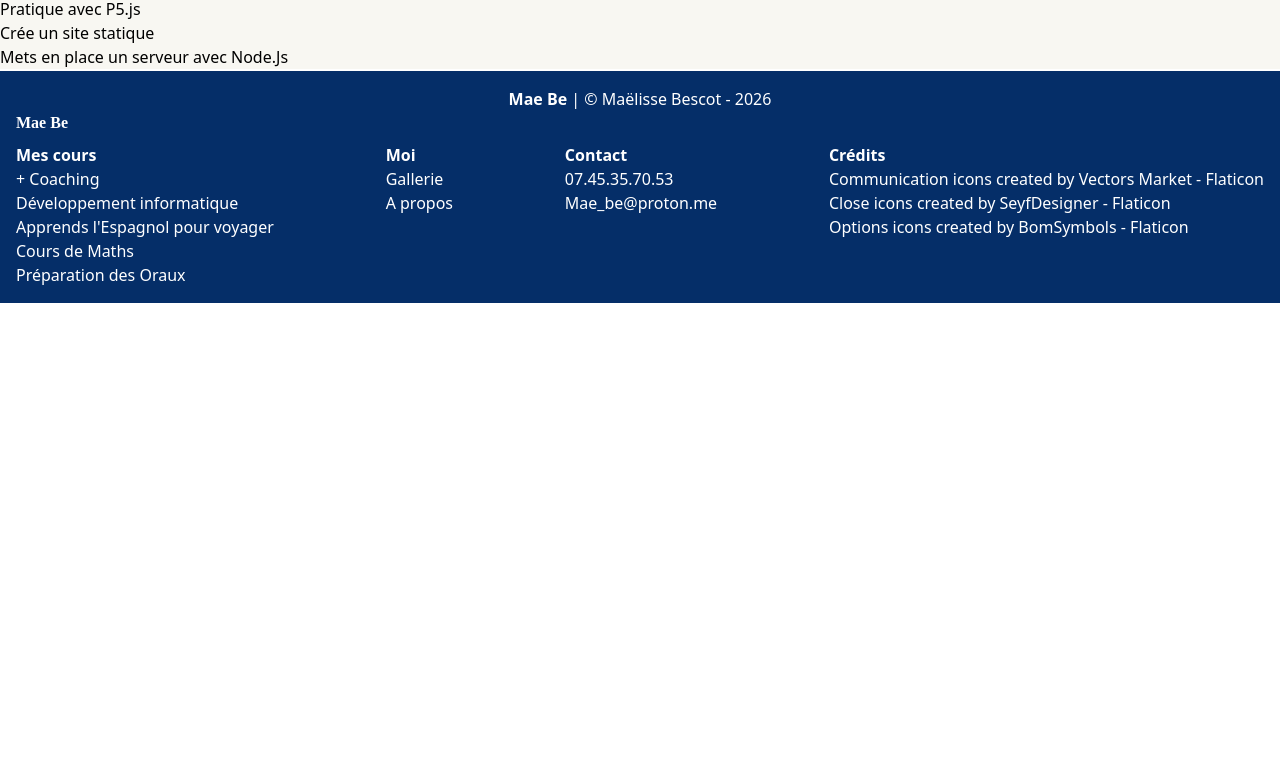
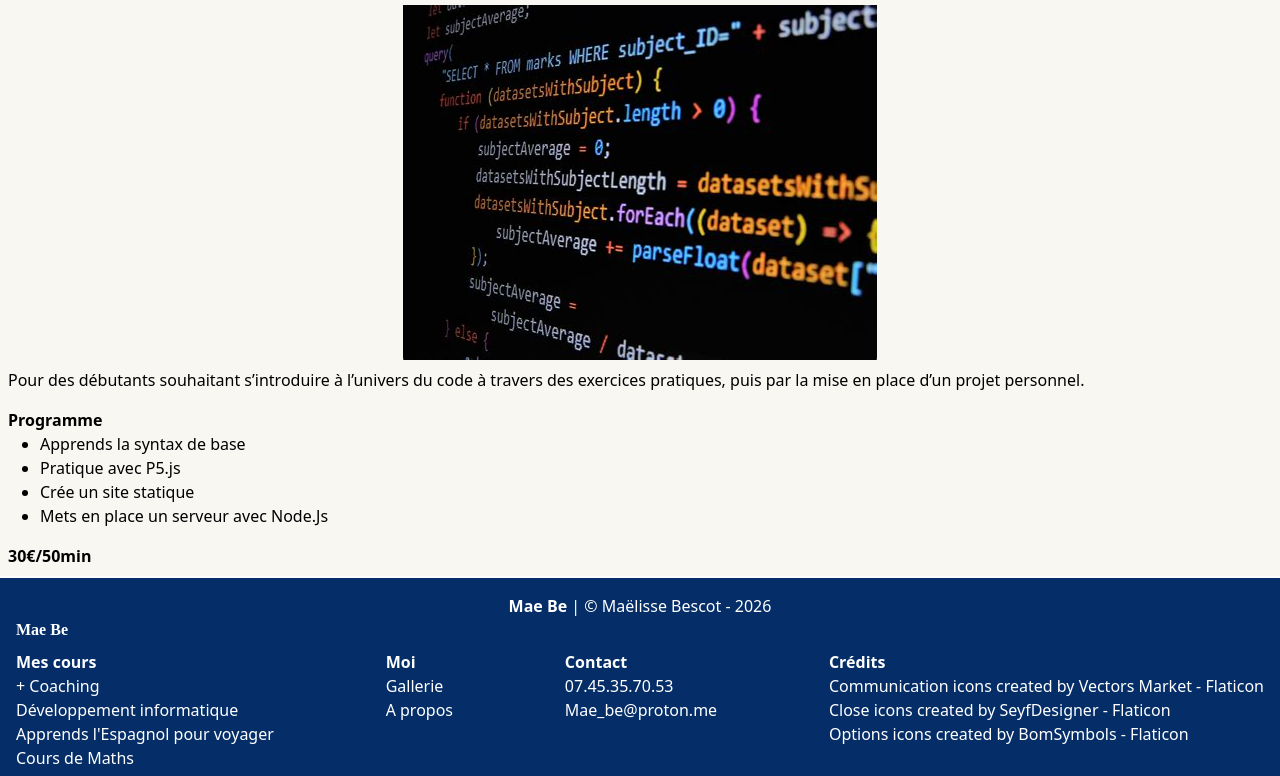
Before and after one commit to leoasimon/mae-be-client, an Eleventy site: page src/cours/developpement.md in a window 1280 px wide. Shown: the part 619-1395 px from the top of the page. Before the commit the page ends 922 px from the top, so only its background shows below. Built offline with nearby package versions, Linux system fonts and the light colour scheme; Eleventy itself is replaced by a stand-in of ours; files that its build step writes are made by us from their sources.

Commit message:
okayish course template

```diff
--- a/src/_includes/course.njk
+++ b/src/_includes/course.njk
@@ -2,13 +2,35 @@
 layout: default
 ---
 
-<section>
-    <article class="p-2">
+<style>
+    .course-section p {
+        margin-bottom: 1em;
+    }
+    .course-section h4 {
+        font-weight: bold;
+    }
+    .course-section ul {
+        padding-left: 2em;
+        list-style: disc;
+    }
+
+    .course-section ul p {
+        margin-bottom: 0;
+    }
+</style>
+
+<section class="course-section">
+    <article class="p-2 text-center">
         <h1 class="text-3xl">{{ title }}</h1>
         <h2 class="text-xl">{{ subtitle }}</h2>
     </article>
-    <img src={{ image | url }}/>
-    <article class="p-2">
+    <article class="flex justify-center">
+        <img src="{{ image | url }}"/>
+    </article>
+    <article class="p-2 mt-4">
         {{ content | safe }}
     </article>
+    <article class="flex justify-end p-2">
+        <span class="font-bold">{{ timeCost }}</span>
+    </article>
 </section>
--- a/src/cours/developpement.md
+++ b/src/cours/developpement.md
@@ -1,7 +1,7 @@
 ---
 title: Développement informatique
 subtitle: Apprends à développer en Javascript en créant des projets
-layout: default
+layout: course
 tags:
   - course
 image: /js.jpg
```
